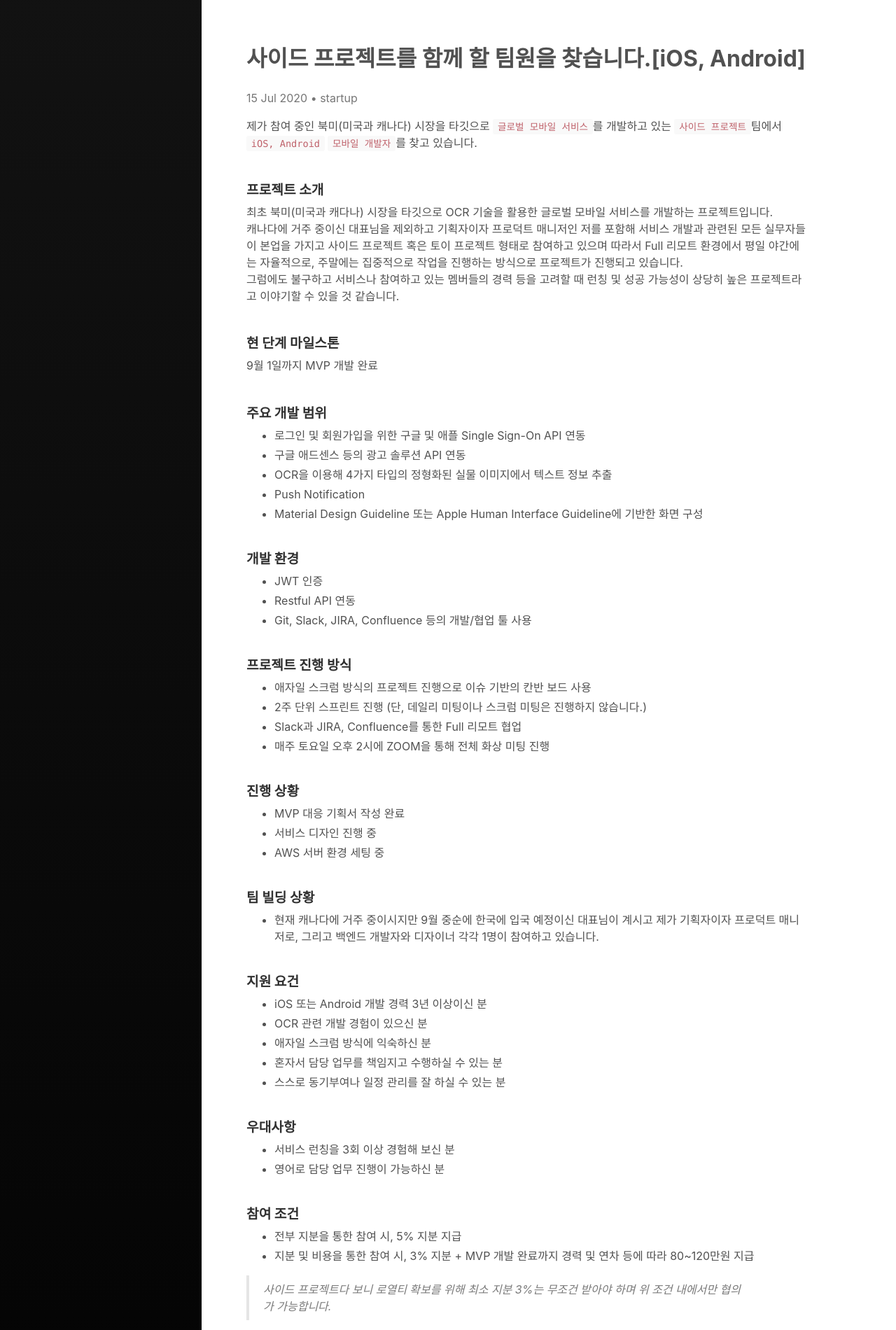
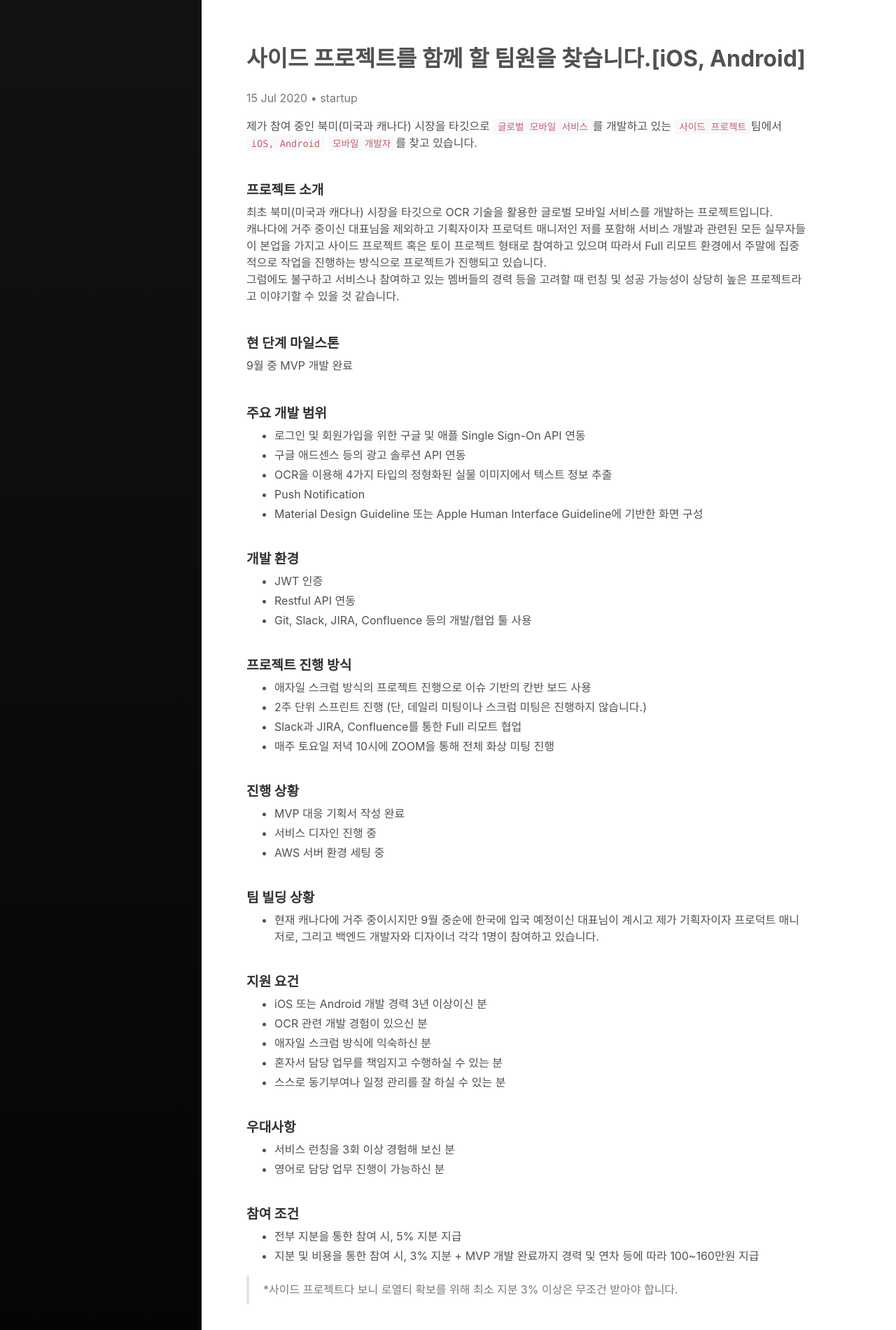
Before and after one commit to germweapon/germweapon.github.io, a Jekyll site: the page built from _posts/2020-07-15-사이드 프로젝트 팀원을 찾습니다.[iOS, Android].md, in a window 1280 px wide. Shown: the top 1900 px of the page at 70% size. Built offline with Jekyll 4.4.1, drawn with Linux system fonts in a browser that asks for light colours; comment, search, counter and statistics services are not loaded.

Commit message:
내용 수정

```diff
--- a/_posts/2020-07-15-사이드 프로젝트 팀원을 찾습니다.[iOS, Android].md
+++ b/_posts/2020-07-15-사이드 프로젝트 팀원을 찾습니다.[iOS, Android].md
@@ -26,10 +26,10 @@ priority : 1.0
 제가 참여 중인 북미(미국과 캐나다) 시장을 타깃으로 `글로벌 모바일 서비스`를 개발하고 있는 `사이드 프로젝트`팀에서 `iOS, Android` `모바일 개발자`를 찾고 있습니다.<br><br>
 
 #### **프로젝트 소개**<br>
-최초 북미(미국과 캐다나) 시장을 타깃으로 OCR 기술을 활용한 글로벌 모바일 서비스를 개발하는 프로젝트입니다.<br> 캐나다에 거주 중이신 대표님을 제외하고 기획자이자 프로덕트 매니저인 저를 포함해 서비스 개발과 관련된 모든 실무자들이 본업을 가지고 사이드 프로젝트 혹은 토이 프로젝트 형태로 참여하고 있으며 따라서 Full 리모트 환경에서 평일 야간에는 자율적으로, 주말에는 집중적으로 작업을 진행하는 방식으로 프로젝트가 진행되고 있습니다.<br> 그럼에도 불구하고 서비스나 참여하고 있는 멤버들의 경력 등을 고려할 때 런칭 및 성공 가능성이 상당히 높은 프로젝트라고 이야기할 수 있을 것 같습니다.<br><br>
+최초 북미(미국과 캐다나) 시장을 타깃으로 OCR 기술을 활용한 글로벌 모바일 서비스를 개발하는 프로젝트입니다.<br> 캐나다에 거주 중이신 대표님을 제외하고 기획자이자 프로덕트 매니저인 저를 포함해 서비스 개발과 관련된 모든 실무자들이 본업을 가지고 사이드 프로젝트 혹은 토이 프로젝트 형태로 참여하고 있으며 따라서 Full 리모트 환경에서 주말에 집중적으로 작업을 진행하는 방식으로 프로젝트가 진행되고 있습니다.<br> 그럼에도 불구하고 서비스나 참여하고 있는 멤버들의 경력 등을 고려할 때 런칭 및 성공 가능성이 상당히 높은 프로젝트라고 이야기할 수 있을 것 같습니다.<br><br>
 
 #### **현 단계 마일스톤**<br>
-9월 1일까지 MVP 개발 완료<br><br>
+9월 중 MVP 개발 완료<br><br>
 
 #### **주요 개발 범위**<br>
 - 로그인 및 회원가입을 위한 구글 및 애플 Single Sign-On API 연동
@@ -47,7 +47,7 @@ priority : 1.0
 - 애자일 스크럼 방식의 프로젝트 진행으로 이슈 기반의 칸반 보드 사용
 - 2주 단위 스프린트 진행 (단, 데일리 미팅이나 스크럼 미팅은 진행하지 않습니다.)
 - Slack과 JIRA, Confluence를 통한 Full 리모트 협업
-- 매주 토요일 오후 2시에 ZOOM을 통해 전체 화상 미팅 진행<br><br>
+- 매주 토요일 저녁 10시에 ZOOM을 통해 전체 화상 미팅 진행<br><br>
 
 #### **진행 상황**<br>
 - MVP 대응 기획서 작성 완료
@@ -70,9 +70,9 @@ priority : 1.0
 
 #### **참여 조건**<br>
 - 전부 지분을 통한 참여 시, 5% 지분 지급
-- 지분 및 비용을 통한 참여 시, 3% 지분 + MVP 개발 완료까지 경력 및 연차 등에 따라 80~120만원 지급
+- 지분 및 비용을 통한 참여 시, 3% 지분 + MVP 개발 완료까지 경력 및 연차 등에 따라 100~160만원 지급
 
->*사이드 프로젝트다 보니 로열티 확보를 위해 최소 지분 3%는 무조건 받아야 하며 위 조건 내에서만 협의가 가능합니다.*
+>*사이드 프로젝트다 보니 로열티 확보를 위해 최소 지분 3% 이상은 무조건 받아야 합니다.
 
 <br>
 그럼 상기 내용을 확인하시고 관심이 있으신 iOS, Android 모바일 개발자분은 `ysk08900@gmail.com`으로 문의해주시기 바랍니다. 구인이 완료되면 해당 글에 안내 또는 삭제하도록 하겠습니다.<br>
```
